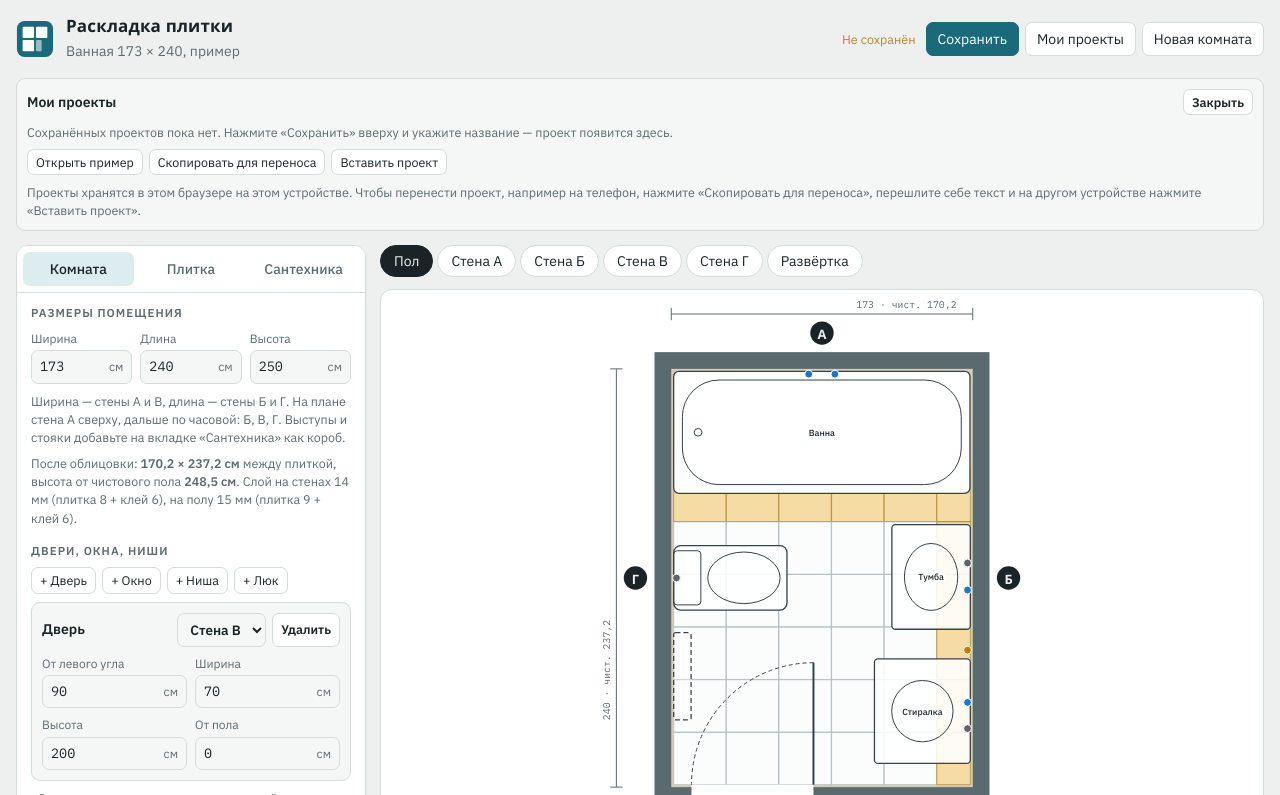
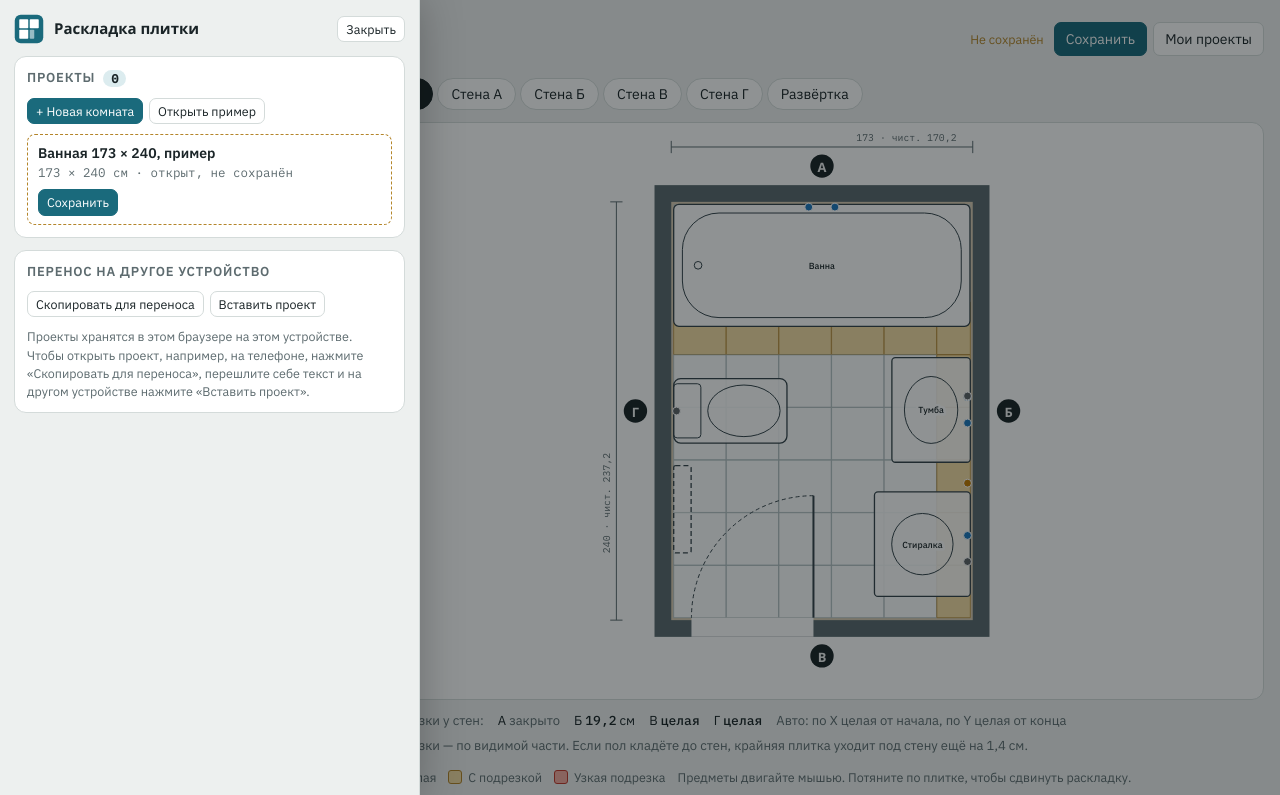
Before and after one commit to bublzy/tile-planner, a plain HTML site: page index.html in a window 1280 px wide. Both pictures are taken after a click on the button "Мои проекты". Shown: the top 795 px of the page. Drawn offline with Linux system fonts and the light colour scheme; a web font is replaced by a local one.

Commit message:
Меню по логотипу с плашкой «Проекты»
Co-Authored-By: Claude Opus 5.5 <noreply@anthropic.com>

```diff
--- a/index.html
+++ b/index.html
@@ -47,7 +47,24 @@ button,input,select,textarea{font:inherit;color:inherit}
 .app{padding-left:max(16px,env(safe-area-inset-left,0px));padding-right:max(16px,env(safe-area-inset-right,0px));padding-block:14px 28px;max-width:1500px;margin:0 auto;display:flex;flex-direction:column;gap:14px}
 .top{display:flex;flex-wrap:wrap;align-items:center;gap:12px 20px;justify-content:space-between}
 .brand{display:flex;align-items:center;gap:12px;min-width:0}
-.logo{width:38px;height:38px;flex:none}
+.logo{width:38px;height:38px;flex:none;display:block}
+.logobtn{position:relative;flex:none;border:0;padding:0;background:none;cursor:pointer;border-radius:9px}
+.logobtn:hover .logo{filter:brightness(1.1)}
+.logobtn .mb{position:absolute;right:-6px;bottom:-6px;width:19px;height:19px;border-radius:50%;background:var(--panel);border:1px solid var(--line);display:grid;place-items:center;color:var(--ink)}
+.logobtn .mb svg{width:10px;height:10px}
+.drawer{position:fixed;inset:0 auto 0 0;margin:0;padding:0;border:0;border-right:1px solid var(--line);width:min(420px,92vw);max-width:none;height:100%;max-height:none;background:var(--bg);color:var(--ink);box-shadow:0 0 40px rgba(0,0,0,.25);overflow:auto}
+.drawer::backdrop{background:rgba(8,14,16,.45)}
+.drawer[open]{animation:dwin .18s ease-out}
+@keyframes dwin{from{transform:translateX(-100%)}}
+.dw{display:flex;flex-direction:column;gap:12px;min-height:100%;padding:max(14px,env(safe-area-inset-top,0px)) 14px max(18px,env(safe-area-inset-bottom,0px)) max(14px,env(safe-area-inset-left,0px))}
+.dhd{display:flex;align-items:center;gap:10px}
+.dhd .logo{width:30px;height:30px}
+.dhd b{font-family:var(--f-display);font-weight:600;font-size:15px;flex:1}
+.plate{border:1px solid var(--line);border-radius:12px;background:var(--panel);padding:12px;display:flex;flex-direction:column;gap:10px}
+.plate>h2{display:flex;align-items:center;gap:8px;margin:0;font-size:13px;text-transform:uppercase;letter-spacing:.06em;color:var(--muted);font-weight:600}
+.plate>h2 .cnt{font-family:var(--f-mono);font-size:12px;background:var(--accent-soft);color:var(--ink);border-radius:20px;padding:0 8px;letter-spacing:0}
+.plate .list{gap:6px}
+.prow.unsaved{border-style:dashed;border-color:var(--cut-stroke)}
 h1{font-family:var(--f-display);font-weight:600;font-size:17px;margin:0;letter-spacing:.01em;text-wrap:balance}
 #pname{border:0;background:transparent;padding:2px 0;color:var(--muted);width:min(320px,60vw);border-bottom:1px dashed transparent}
 #pname:hover,#pname:focus{border-bottom-color:var(--line);outline:none}
@@ -187,7 +204,7 @@ textarea{width:100%;min-height:90px;border:1px solid var(--line);border-radius:7
 <div class="app">
   <header class="top">
     <div class="brand">
-      <svg class="logo" viewBox="0 0 40 40" aria-hidden="true"><rect x="1" y="1" width="38" height="38" rx="8" fill="var(--accent)"/><g fill="var(--accent-ink)"><rect x="7" y="7" width="12" height="12" rx="1"/><rect x="21" y="7" width="12" height="12" rx="1"/><rect x="7" y="21" width="12" height="12" rx="1"/><rect x="21" y="21" width="6" height="12" rx="1" opacity=".55"/></g></svg>
+      <button class="logobtn" id="b-menu" aria-label="Меню: мои проекты" aria-haspopup="dialog" title="Меню и проекты"><svg class="logo" viewBox="0 0 40 40" aria-hidden="true"><rect x="1" y="1" width="38" height="38" rx="8" fill="var(--accent)"/><g fill="var(--accent-ink)"><rect x="7" y="7" width="12" height="12" rx="1"/><rect x="21" y="7" width="12" height="12" rx="1"/><rect x="7" y="21" width="12" height="12" rx="1"/><rect x="21" y="21" width="6" height="12" rx="1" opacity=".55"/></g></svg><span class="mb" aria-hidden="true"><svg viewBox="0 0 10 10"><path d="M1 2h8M1 5h8M1 8h8" stroke="currentColor" stroke-width="1.4" stroke-linecap="round"/></svg></span></button>
       <div>
         <h1>Раскладка плитки</h1>
         <input id="pname" aria-label="Название проекта" placeholder="Название проекта" maxlength="80">
@@ -197,7 +214,6 @@ textarea{width:100%;min-height:90px;border:1px solid var(--line);border-radius:7
       <span class="savestate" id="savestate"></span>
       <button class="btn pri" id="b-save">Сохранить</button>
       <button class="btn" id="b-projects">Мои проекты</button>
-      <button class="btn" id="b-new">Новая комната</button>
     </div>
   </header>
   <div id="savebox" class="card" hidden>
@@ -205,12 +221,21 @@ textarea{width:100%;min-height:90px;border:1px solid var(--line);border-radius:7
     <label class="f"><span>Название проекта</span><div class="in"><input id="savename" maxlength="80" placeholder="Например: Ванная, ул. Садовая 12, кв. 5"></div></label>
     <div class="btns"><button class="btn pri" id="b-save-ok">Сохранить</button><span class="hint" id="savemsg"></span></div>
   </div>
-  <div id="projbox" class="card" hidden>
-    <div class="hd">Мои проекты <button class="btn sm" data-close="projbox">Закрыть</button></div>
-    <div id="projlist" class="list"></div>
-    <div class="btns"><button class="btn sm" id="b-example">Открыть пример</button><button class="btn sm" id="b-copy">Скопировать для переноса</button><button class="btn sm" id="b-paste">Вставить проект</button></div>
-    <p class="hint">Проекты хранятся в этом браузере на этом устройстве. Чтобы перенести проект, например на телефон, нажмите «Скопировать для переноса», перешлите себе текст и на другом устройстве нажмите «Вставить проект».</p>
-  </div>
+  <dialog id="menu" class="drawer" aria-label="Меню">
+    <div class="dw">
+      <div class="dhd"><svg class="logo" viewBox="0 0 40 40" aria-hidden="true"><rect x="1" y="1" width="38" height="38" rx="8" fill="var(--accent)"/><g fill="var(--accent-ink)"><rect x="7" y="7" width="12" height="12" rx="1"/><rect x="21" y="7" width="12" height="12" rx="1"/><rect x="7" y="21" width="12" height="12" rx="1"/><rect x="21" y="21" width="6" height="12" rx="1" opacity=".55"/></g></svg><b>Раскладка плитки</b><button class="btn sm" id="b-menu-close">Закрыть</button></div>
+      <section class="plate" aria-labelledby="h-proj">
+        <h2 id="h-proj">Проекты <span class="cnt" id="projcnt"></span></h2>
+        <div class="btns"><button class="btn sm pri" id="b-new">+ Новая комната</button><button class="btn sm" id="b-example">Открыть пример</button></div>
+        <div id="projlist" class="list"></div>
+      </section>
+      <section class="plate" aria-labelledby="h-move">
+        <h2 id="h-move">Перенос на другое устройство</h2>
+        <div class="btns"><button class="btn sm" id="b-copy">Скопировать для переноса</button><button class="btn sm" id="b-paste">Вставить проект</button></div>
+        <p class="hint">Проекты хранятся в этом браузере на этом устройстве. Чтобы открыть проект, например, на телефоне, нажмите «Скопировать для переноса», перешлите себе текст и на другом устройстве нажмите «Вставить проект».</p>
+      </section>
+    </div>
+  </dialog>
   <div id="pastebox" class="card" hidden>
     <div class="hd">Вставьте текст проекта <button class="btn sm" id="b-paste-close">Закрыть</button></div>
     <textarea id="pastearea" placeholder="Сюда вставьте текст, скопированный кнопкой «Скопировать проект»"></textarea>
@@ -343,16 +368,20 @@ function libPut(force){
   if(!S.pid)return;const sn=snap();if(!force&&sn===lastLib)return;
   const a=libLoad(),e={id:S.pid,name:(S.name||'').trim()||'Без названия',updated:Date.now(),W:S.room.W,L:S.room.L,data:JSON.parse(JSON.stringify(S))};
   const i=a.findIndex(x=>x.id===S.pid);if(i>=0)a[i]=e;else a.unshift(e);
-  libErr=!libStore(a);if(!libErr)lastLib=sn;renderSaveState();if(!$('#projbox').hidden)renderProjects();}
+  libErr=!libStore(a);if(!libErr)lastLib=sn;renderSaveState();if(menuEl().open)renderProjects();}
 const tfmt=t=>new Date(t).toLocaleString('ru-RU',{day:'2-digit',month:'2-digit',year:'2-digit',hour:'2-digit',minute:'2-digit'});
 function renderSaveState(){const el=$('#savestate');if(!el)return;
   if(libErr){el.className='savestate no';el.textContent='Браузер не даёт сохранить';return;}
   if(S.pid){const e=libLoad().find(x=>x.id===S.pid);el.className='savestate';el.textContent=e?`Сохранён ${tfmt(e.updated)}`:'Сохранён';}
   else{el.className='savestate no';el.textContent='Не сохранён';}
-  const n=libLoad().length;$('#b-projects').textContent=n?`Мои проекты (${n})`:'Мои проекты';}
+  const n=libLoad().length;$('#b-projects').textContent=n?`Мои проекты (${n})`:'Мои проекты';$('#projcnt').textContent=n;}
+const menuEl=()=>document.getElementById('menu');
+function openMenu(){const m=menuEl();$('#savebox').hidden=true;renderProjects();if(m.open)return;if(m.showModal)m.showModal();else m.setAttribute('open','');}
+function closeMenu(){const m=menuEl();if(!m.open)return;if(m.close)m.close();else m.removeAttribute('open');}
 function renderProjects(){
   const a=libLoad().sort((x,y)=>y.updated-x.updated);
-  $('#projlist').innerHTML=a.map(e=>{const cur=e.id===S.pid;return`<div class="prow ${cur?'on':''}"><div class="pn"><b>${esc(e.name)}</b><span>${fmt(e.W)} × ${fmt(e.L)} см · ${tfmt(e.updated)}${cur?' · открыт':''}</span></div>
+  const cur=S.pid?'':`<div class="prow unsaved"><div class="pn"><b>${esc((S.name||'').trim()||'Без названия')}</b><span>${fmt(S.room.W)} × ${fmt(S.room.L)} см · открыт, не сохранён</span></div><div class="btns"><button class="btn sm pri" data-psave="1">Сохранить</button></div></div>`;
+  $('#projlist').innerHTML=cur+a.map(e=>{const cur=e.id===S.pid;return`<div class="prow ${cur?'on':''}"><div class="pn"><b>${esc(e.name)}</b><span>${fmt(e.W)} × ${fmt(e.L)} см · ${tfmt(e.updated)}${cur?' · открыт':''}</span></div>
     <div class="btns">${cur?'':`<button class="btn sm pri" data-popen="${e.id}">Открыть</button>`}<button class="btn sm" data-pdup="${e.id}">Копия</button><button class="btn sm warn" data-pdel="${e.id}">Удалить</button></div></div>`;}).join('')
     ||'<p class="hint">Сохранённых проектов пока нет. Нажмите «Сохранить» вверху и укажите название — проект появится здесь.</p>';}
 /* Двойное нажатие для действий, после которых несохранённое пропадёт */
@@ -857,7 +886,8 @@ let newArmed=0;
 document.addEventListener('click',e=>{
   const b=e.target.closest('button');if(!b)return;
   if(b.dataset.close){$('#'+b.dataset.close).hidden=true;return;}
-  if(b.dataset.popen){const e=libLoad().find(x=>x.id===b.dataset.popen);if(!e)return;guardUnsaved(b,()=>{openState(normalize(e.data),e.id);$('#projbox').hidden=true;});return;}
+  if(b.dataset.psave){closeMenu();$('#b-save').click();return;}
+  if(b.dataset.popen){const e=libLoad().find(x=>x.id===b.dataset.popen);if(!e)return;guardUnsaved(b,()=>{openState(normalize(e.data),e.id);closeMenu();});return;}
   if(b.dataset.pdup){const a=libLoad(),e=a.find(x=>x.id===b.dataset.pdup);if(!e)return;const c=JSON.parse(JSON.stringify(e));c.id=uid();c.name=e.name+' (копия)';c.data.name=c.name;c.data.pid=c.id;c.updated=Date.now();a.unshift(c);libErr=!libStore(a);renderProjects();renderSaveState();return;}
   if(b.dataset.pdel){const id=b.dataset.pdel;confirmTwice(b,'Удалить насовсем?',()=>{libStore(libLoad().filter(x=>x.id!==id));if(S.pid===id){S.pid='';baseline='';lastLib='';save();}renderProjects();renderSaveState();});return;}
   if(b.dataset.tab){setTab(b.dataset.tab);save();return;}
@@ -879,24 +909,26 @@ document.addEventListener('click',e=>{
   else if(a==='resetfs'){S.floor.sx=S.floor.sy=0;render();}
   else if(a==='resetws'){S.wall.shift[S.view]=0;S.wall.sv=0;render();}
 });
-$('#b-example').onclick=e=>guardUnsaved(e.currentTarget,()=>{openState(example(),'');$('#projbox').hidden=true;});
-$('#b-new').onclick=e=>guardUnsaved(e.currentTarget,()=>{const s=base();s.tab='room';openState(s,'');});
+$('#b-example').onclick=e=>guardUnsaved(e.currentTarget,()=>{openState(example(),'');closeMenu();});
+$('#b-new').onclick=e=>guardUnsaved(e.currentTarget,()=>{const s=base();s.tab='room';openState(s,'');closeMenu();});
 function doSave(name){S.name=name;if(!S.pid)S.pid=uid();libPut(true);syncInputs();
   if(libErr){$('#savemsg').textContent='Браузер не разрешает сохранять (возможно, приватный режим или нет места).';return false;}return true;}
 $('#b-save').onclick=e=>{const b=e.currentTarget;
   if(S.pid){doSave((S.name||'').trim()||'Без названия');if(!libErr){b.textContent='Сохранено';setTimeout(()=>b.textContent='Сохранить',1500);}return;}
-  $('#projbox').hidden=true;$('#savebox').hidden=false;$('#savemsg').textContent='';const i=$('#savename');i.value=(S.name&&S.name!=='Новая ванная'&&!/пример/i.test(S.name))?S.name:'';i.focus();};
+  closeMenu();$('#savebox').hidden=false;$('#savemsg').textContent='';const i=$('#savename');i.value=(S.name&&S.name!=='Новая ванная'&&!/пример/i.test(S.name))?S.name:'';i.focus();};
 $('#b-save-ok').onclick=()=>{const n=$('#savename').value.trim();if(!n){$('#savemsg').textContent='Введите название проекта.';$('#savename').focus();return;}
   if(doSave(n)){$('#savebox').hidden=true;baseline=snap();}};
 $('#savename').addEventListener('keydown',e=>{if(e.key==='Enter'){e.preventDefault();$('#b-save-ok').click();}});
-$('#b-projects').onclick=()=>{const pb=$('#projbox');pb.hidden=!pb.hidden;$('#savebox').hidden=true;if(!pb.hidden)renderProjects();};
+$('#b-projects').onclick=openMenu;$('#b-menu').onclick=openMenu;$('#b-menu-close').onclick=closeMenu;
+menuEl().addEventListener('click',e=>{if(e.target===menuEl())closeMenu();});
+document.addEventListener('keydown',e=>{if(e.key==='Escape'&&menuEl().open)closeMenu();});
 $('#b-copy').onclick=async e=>{const b=e.currentTarget,o=Object.assign({},S);delete o.pid;const txt=JSON.stringify(o);
   try{await navigator.clipboard.writeText(txt);b.textContent='Скопировано';}
-  catch(err){$('#pastebox').hidden=false;$('#pastearea').value=txt;$('#pastearea').select();$('#pastemsg').textContent='Скопируйте текст из поля вручную (Ctrl+C).';}
+  catch(err){closeMenu();$('#pastebox').hidden=false;$('#pastearea').value=txt;$('#pastearea').select();$('#pastemsg').textContent='Скопируйте текст из поля вручную (Ctrl+C).';}
   setTimeout(()=>b.textContent='Скопировать для переноса',1800);};
-$('#b-paste').onclick=()=>{$('#pastebox').hidden=false;$('#savebox').hidden=true;$('#pastearea').value='';$('#pastemsg').textContent='';$('#pastearea').focus();};
+$('#b-paste').onclick=()=>{closeMenu();$('#pastebox').hidden=false;$('#savebox').hidden=true;$('#pastearea').value='';$('#pastemsg').textContent='';$('#pastearea').focus();};
 $('#b-paste-close').onclick=()=>{$('#pastebox').hidden=true;};
-$('#b-paste-load').onclick=()=>{try{const s=normalize(JSON.parse($('#pastearea').value));openState(s,'');$('#pastebox').hidden=true;$('#projbox').hidden=true;$('#savestate').textContent='Не сохранён — нажмите «Сохранить»';}
+$('#b-paste-load').onclick=()=>{try{const s=normalize(JSON.parse($('#pastearea').value));openState(s,'');$('#pastebox').hidden=true;$('#savestate').textContent='Не сохранён — нажмите «Сохранить»';}
   catch(err){$('#pastemsg').textContent='Не получилось прочитать. Вставьте текст целиком, как он был скопирован.';}};
 
 /* перетаскивание */
--- a/sw.js
+++ b/sw.js
@@ -1,5 +1,5 @@
 // Офлайн-кэш: сначала сеть (чтобы приходили обновления), без сети — сохранённая копия
-const CACHE = 'tile-planner-v2';
+const CACHE = 'tile-planner-v3';
 self.addEventListener('install', e => {
   e.waitUntil(caches.open(CACHE).then(c => c.addAll(['./', './index.html', './manifest.webmanifest', './icon.svg'])));
   self.skipWaiting();
```
